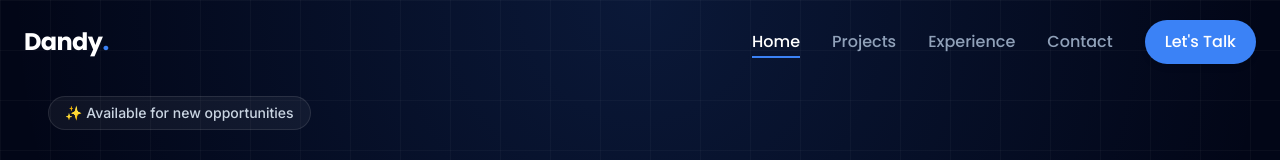
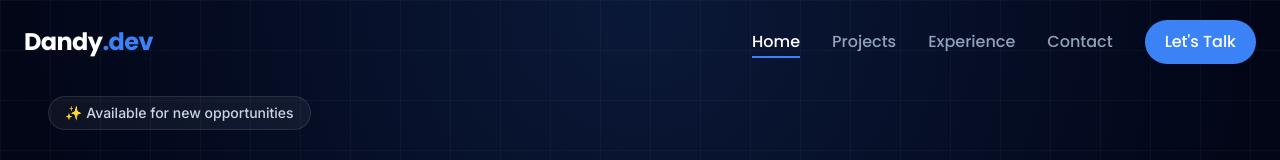
Before and after one commit to Dandyskie/dandy-personal-website, a React (Vite) app: page / in a window 1280 px wide. Shown: the top 160 px of the page. Built offline with nearby package versions, Linux system fonts and the light colour scheme.

Commit message:
modified Navbar.jsx, Contact.jsx, Projects.jsx

```diff
--- a/src/components/Navbar.jsx
+++ b/src/components/Navbar.jsx
@@ -54,7 +54,7 @@ const Navbar = () => {
           onClick={(e) => scrollToSection(e, '#home')}
           className="text-2xl font-bold font-poppins text-white tracking-tight"
         >
-          Dandy<span className="text-primary">.</span>
+          Dandy<span className="text-primary">.dev</span>
         </a>
 
         {/* Desktop Menu */}
--- a/src/sections/Contact.jsx
+++ b/src/sections/Contact.jsx
@@ -76,7 +76,7 @@ const Contact = () => {
 
           <div className="mt-12 pt-8 border-t border-white/5 flex flex-col md:flex-row items-center justify-between gap-4">
             <p className="text-slate-500 text-sm">
-              © {new Date().getFullYear()} Dandy Wiguna. All rights reserved.
+              © {new Date().getFullYear()} Dandy Rama Wiguna. All rights reserved.
             </p>
             <div className="flex gap-4 text-sm text-slate-500">
               <span className="hover:text-slate-300 cursor-pointer transition-colors">Privacy Policy</span>
--- a/src/sections/Projects.jsx
+++ b/src/sections/Projects.jsx
@@ -17,7 +17,7 @@ const Projects = () => {
             </p>
           </div>
 
-          <a href="https://github.com/dandywiguna" target="_blank" rel="noopener noreferrer" className="text-primary hover:text-white transition-colors group flex items-center gap-2 font-medium shrink-0">
+          <a href="https://github.com/Dandyskie" target="_blank" rel="noopener noreferrer" className="text-primary hover:text-white transition-colors group flex items-center gap-2 font-medium shrink-0">
             View full archive
             <svg xmlns="http://www.w3.org/2000/svg" width="20" height="20" viewBox="0 0 24 24" fill="none" stroke="currentColor" strokeWidth="2" strokeLinecap="round" strokeLinejoin="round" className="transform group-hover:translate-x-1 transition-transform"><line x1="5" y1="12" x2="19" y2="12"></line><polyline points="12 5 19 12 12 19"></polyline></svg>
           </a>
```
